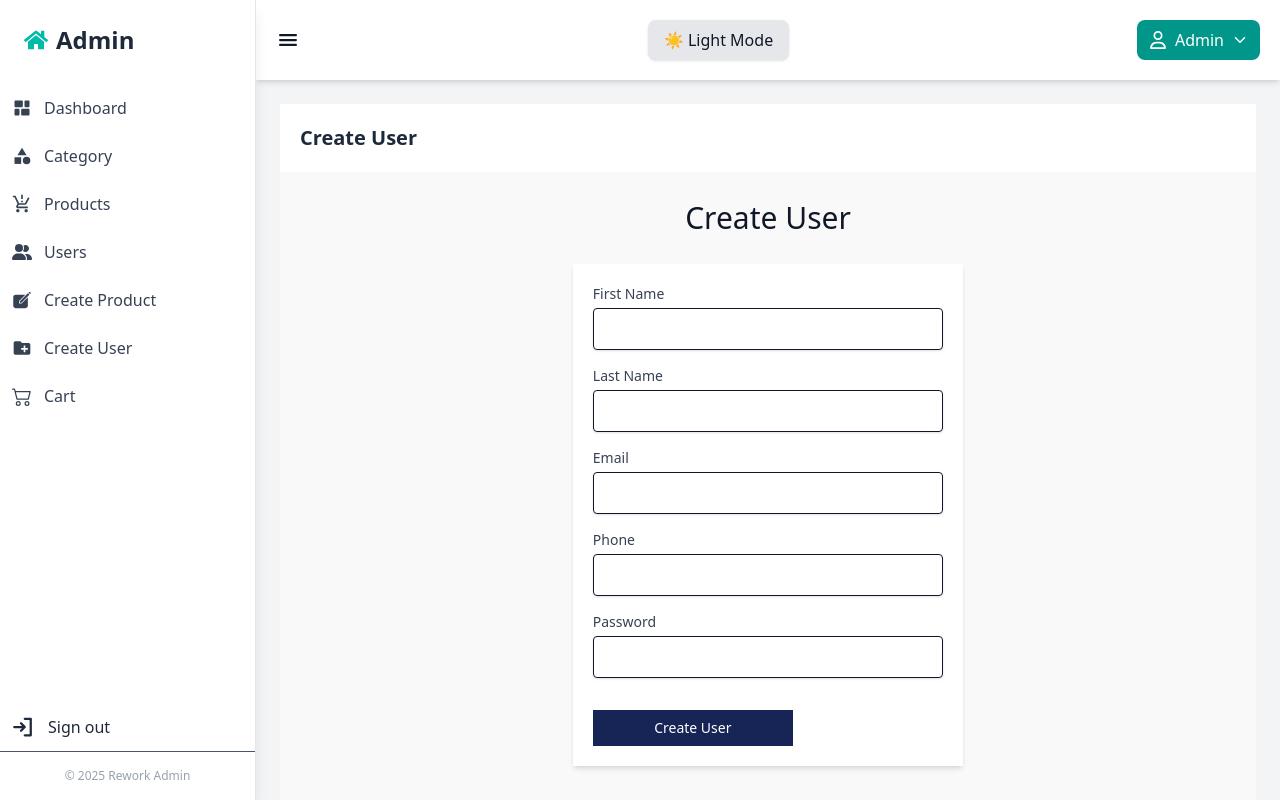
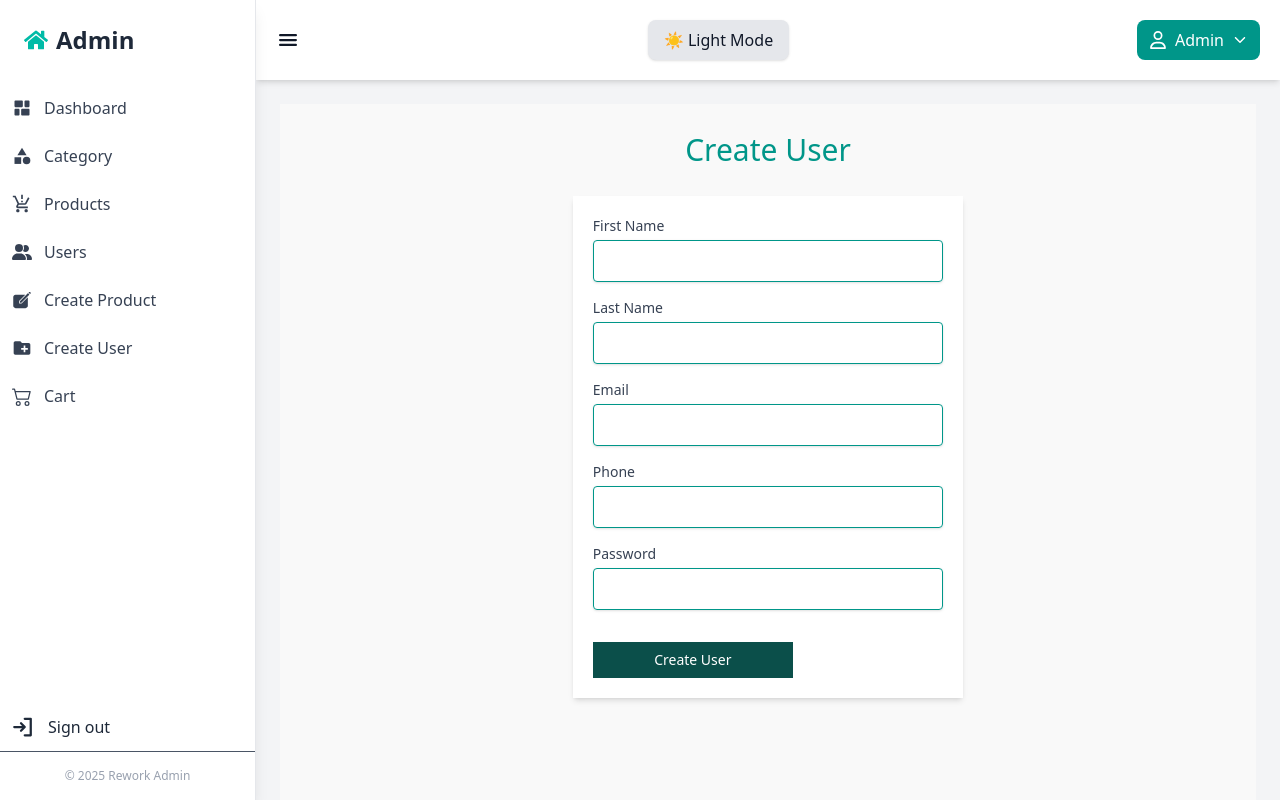
Before and after one commit to johnakpaojonugwa/Clone-Amazon, a React (Vite) app: page /dashboard/createuser in a window 1280 px wide. Built offline with nearby package versions, Linux system fonts and the light colour scheme.

Commit message:
edited the category page

```diff
--- a/src/Admin/layout/Layout.jsx
+++ b/src/Admin/layout/Layout.jsx
@@ -38,7 +38,7 @@ function Layout() {
     };
 
     const bgColor = theme === "dark" ? "bg-gray-900" : "bg-gray-50";
-    const textColor = theme === "dark" ? "text-gray-100" : "text-gray-900";
+    const textColor = theme === "dark" ? "text-gray-900" : "text-gray-900";
 
     return (
         <div className={`flex h-screen ${bgColor} ${textColor} transition-all duration-300`}>
@@ -161,7 +161,7 @@ function Layout() {
                 {/* Content Area */}
                 <main
                     className={`flex-1 p-6 overflow-y-auto transition-all duration-300 ${
-                        theme === "dark" ? "bg-gray-900 text-gray-100" : "bg-gray-100 text-gray-900"
+                        theme === "dark" ? "bg-gray-900 text-teal-600" : "bg-gray-100 text-teal-600"
                     }`}
                 >
                     {/* Render all page content (including your summary cards) */}
--- a/src/Admin/products/Category.jsx
+++ b/src/Admin/products/Category.jsx
@@ -63,10 +63,6 @@ function Category() {
         <div className="bg-gray-100 flex h-screen">
             {/* Main Content */}
             <div className="flex-1 overflow-y-auto">
-                {/* Header */}
-                <header className="flex justify-between items-center p-5 bg-white shadow">
-                    <h1 className="text-xl font-semibold text-gray-800">Category</h1>
-                </header>
 
                 <div className="account min-h-dvh bg-[#f9f9f9]">
                     <div className="account_header text-center py-7">
@@ -84,7 +80,7 @@ function Category() {
                             {err == true && category_image == "" ? <span className="text-red-500 text-xs">Category Image Required</span> : null}
                         </div>
                         <div className="form_btn">
-                            <button className="mt-4 text-center text-sm text-gray-700 bg-blue-950 text-white py-2 px-6 cursor-pointer w-50">Create category</button>
+                            <button className="mt-4 text-center text-sm text-gray-700 bg-teal-900 hover:bg-teal-600 text-white py-2 px-6 cursor-pointer w-50">Create category</button>
                         </div>
                     </form>
                 </div>
--- a/src/Admin/users/CreateUser.jsx
+++ b/src/Admin/users/CreateUser.jsx
@@ -79,10 +79,6 @@ function CreateUser() {
 
             {/* Main Content */}
             <div className=" flex-1 overflow-y-auto">
-                {/* Header */}
-                <header className="flex justify-between items-center p-5 bg-white shadow">
-                    <h1 className="text-xl font-semibold text-gray-800">Create User</h1>
-                </header>
 
                 <div className="account min-h-dvh bg-[#f9f9f9]">
                     <div className="account_header text-center py-7">
@@ -115,7 +111,7 @@ function CreateUser() {
                             {err == true && password == "" ? <span className="text-red-500 text-xs">Password Required</span> : null}
                         </div>
                         <div className="form_btn">
-                            <button className="mt-4 text-center text-sm text-gray-700 bg-blue-950 text-white py-2 px-6 cursor-pointer w-50">Create User</button>
+                            <button className="mt-4 text-center text-sm text-gray-700 bg-teal-900 hover:bg-teal-600 text-white py-2 px-6 cursor-pointer w-50">Create User</button>
                         </div>
                     </form>
                 </div>
--- a/src/Admin/users/Users.jsx
+++ b/src/Admin/users/Users.jsx
@@ -104,6 +104,8 @@ import { useApp } from "../../context/AppContext";
 import axios from "axios";
 import { useNavigate } from "react-router-dom";
 import { ToastContainer, toast } from "react-toastify";
+import { FaUserEdit } from "react-icons/fa";
+import { MdDeleteSweep } from "react-icons/md";
 
 const Users = () => {
   const [isModalOpen, setIsModalOpen] = useState(false);
@@ -229,14 +231,14 @@ const Users = () => {
       render: (_, record) => (
         <div style={{ display: "flex", gap: "8px" }}>
           <Button size="small" onClick={() => openEditModal(record)}>
-            Edit
+            <FaUserEdit />
           </Button>
           <Button
             size="small"
             danger
             onClick={() => handleDeleteUser(record)}
           >
-            Delete
+            <MdDeleteSweep />
           </Button>
         </div>
       ),
@@ -245,10 +247,13 @@ const Users = () => {
 
   return (
     <div>
+        <header className="text-center mx-auto text-2xl py-2 font-semibold shadow-md bg-white my-3">
+            Users
+        </header>
       <Table
         dataSource={users}
         columns={columns}
-        rowKey={record => record._id || record.id}
+        rowKey="_id"
         size="small"
         pagination={{ pageSize: 100 }}
       />
```
